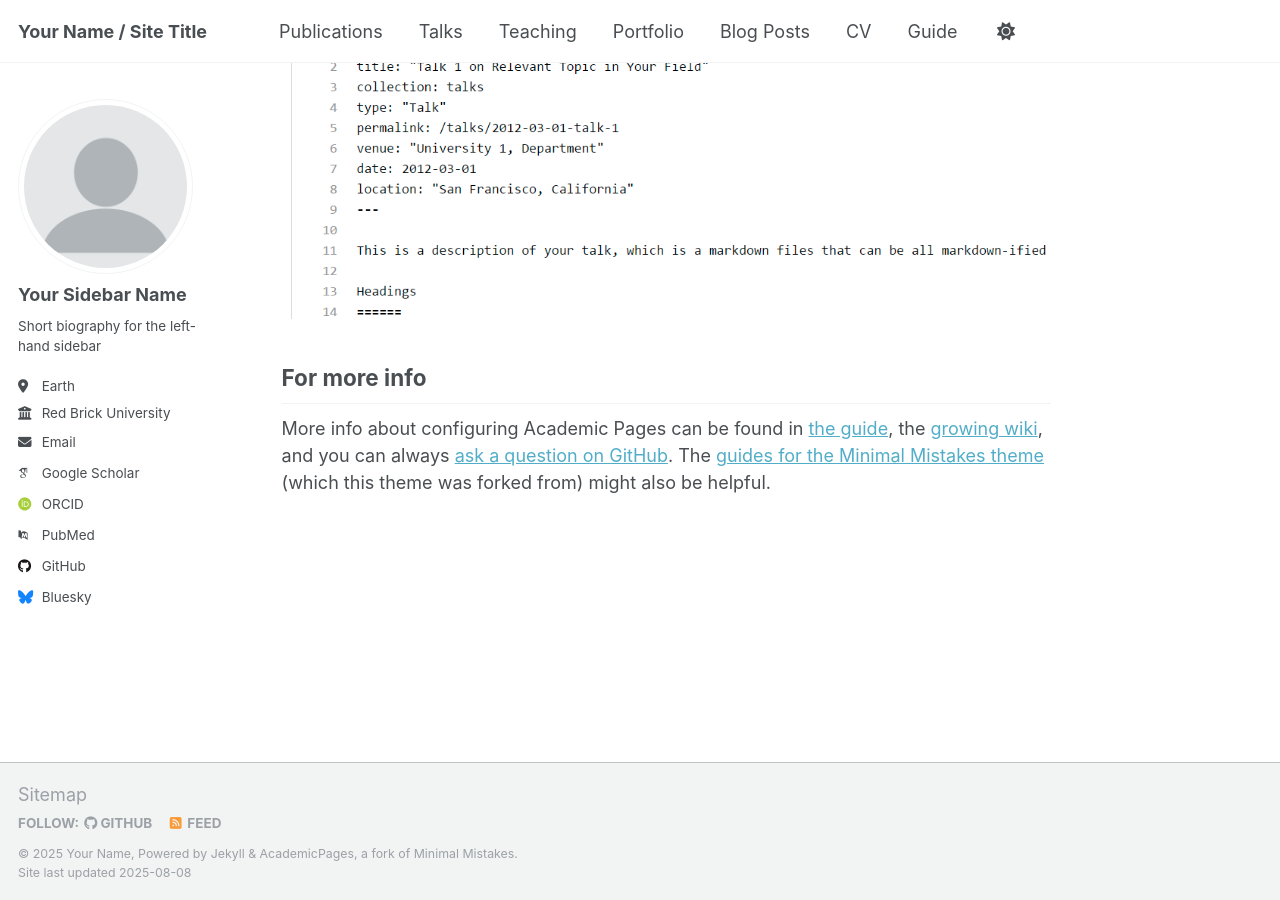
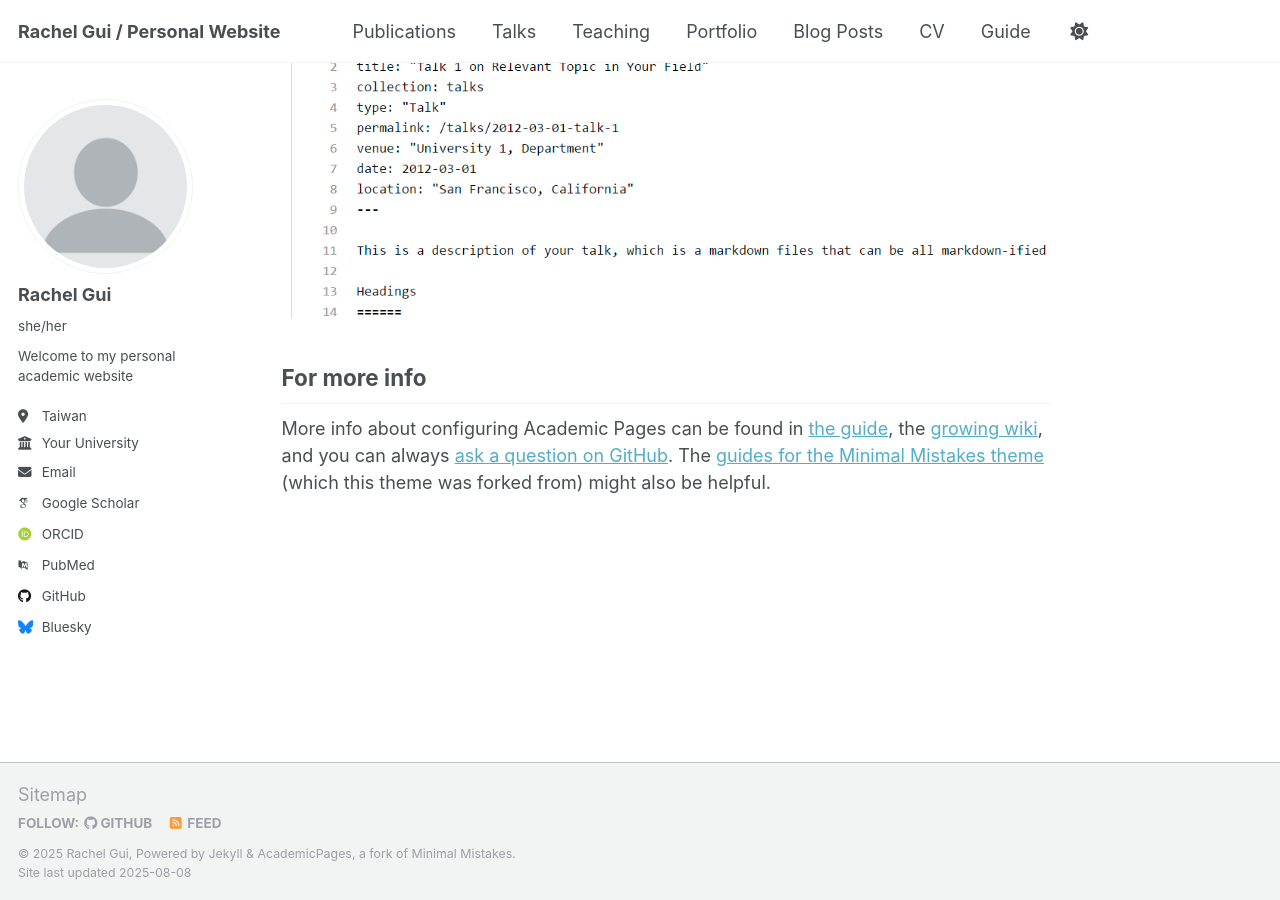
Before and after one commit to Rachel-Gui/Rachel_Gui, a Jekyll site: the page built from _pages/about.md, in a window 1280 px wide and 900 px high, scrolled down 2880 px. Built offline with Jekyll 4.4.1, drawn with Linux system fonts in a browser that asks for light colours; some web fonts are replaced; a script that is not in the unit is left out.

```diff
--- a/_config.yml
+++ b/_config.yml
@@ -9,13 +9,13 @@
 # Basic Site Settings
 locale                   : "en-US"
 site_theme               : "default"
-title                    : "Your Name / Site Title"
+title                    : "Rachel Gui / Personal Website"
 title_separator          : "-"
-name                     : &name "Your Name"
-description              : &description "personal description"
-url                      : https://academicpages.github.io # the base hostname & protocol for your site e.g. "https://[your GitHub username].github.io" or if you already have some other page hosted on Github then use "https://[your GitHub username].github.io/[Your Repo Name]"
+name                     : &name "Rachel Gui"
+description              : &description "Personal academic website"
+url                      : https://rachg.github.io # the base hostname & protocol for your site e.g. "https://[your GitHub username].github.io" or if you already have some other page hosted on Github then use "https://[your GitHub username].github.io/[Your Repo Name]"
 baseurl                  : "" # the subpath of your site, e.g. "/blog"
-repository               : "academicpages/academicpages.github.io"
+repository               : "rachg/rachg.github.io"
 
 # Site Author - The following control what appear as part of the author content on the side bar.
 #               If a field is blank the icon and link will not appear, otherwise it will be shown.
@@ -23,13 +23,13 @@ repository               : "academicpages/academicpages.github.io"
 author:
   # Biographic information
   avatar           : "profile.png"
-  name             : "Your Sidebar Name"
-  pronouns         : # example: "she/her"
-  bio              : "Short biography for the left-hand sidebar"
-  location         : "Earth"
-  employer         : "Red Brick University"
+  name             : "Rachel Gui"
+  pronouns         : "she/her"
+  bio              : "Welcome to my personal academic website"
+  location         : "Taiwan"
+  employer         : "Your University"
   uri              : # URL
-  email            : "none@example.org"
+  email            : "your.email@example.com"
 
   # Academic websites
   academia         : # URL
```
Also changed, not shown: .github/workflows/jekyll.yml (added), .nojekyll (added), 1 other file.
